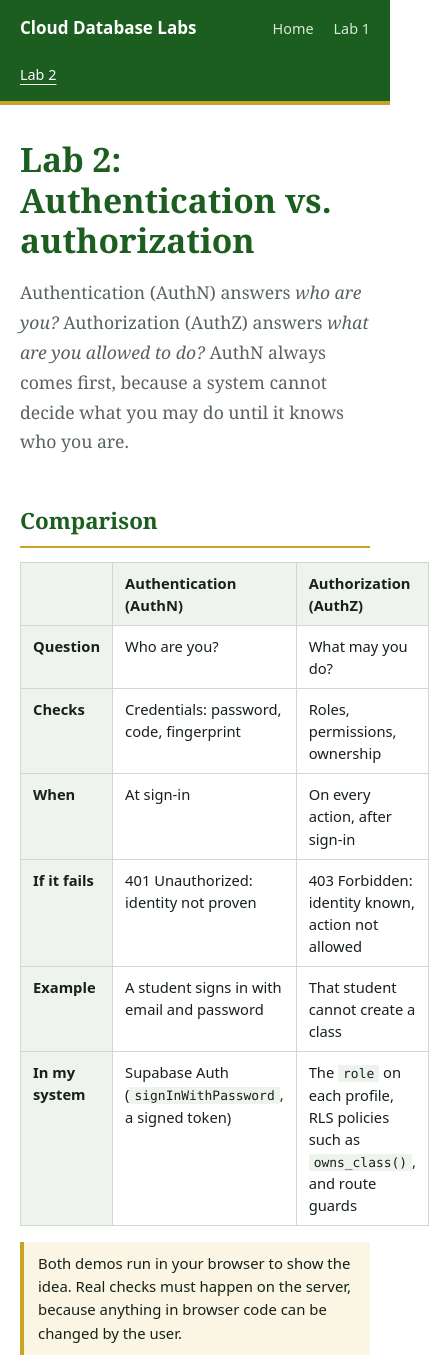
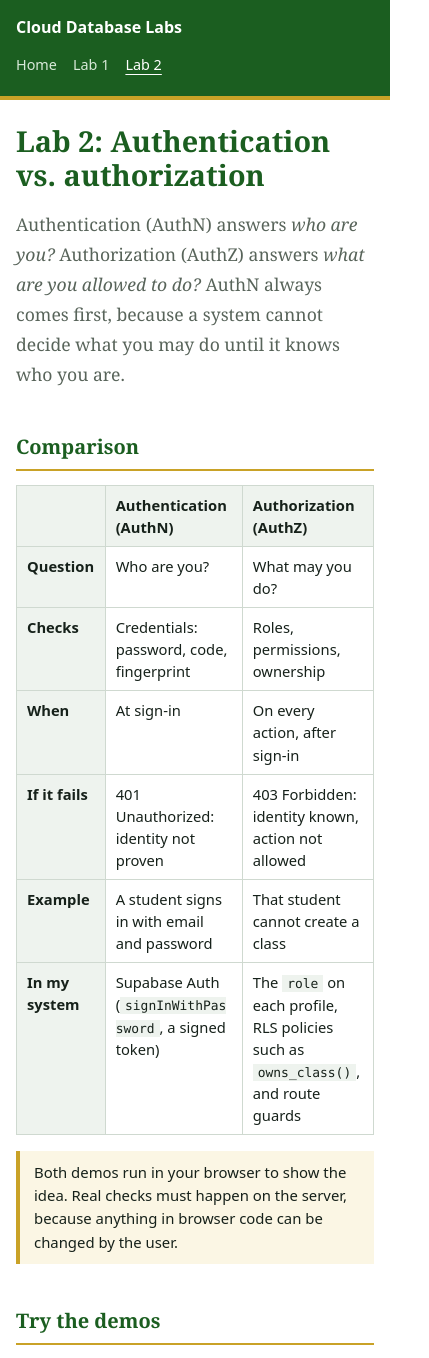
Before and after one commit to charlielax23/AppDev, a plain HTML site: page lab2.html in a window 390 px wide. Shown: the top 1358 px of the page, 429 px wide, since content can reach past the window. Drawn offline with Linux system fonts and the light colour scheme.

Commit message:
android scaling

```diff
--- a/style.css
+++ b/style.css
@@ -11,9 +11,13 @@
 * {
   box-sizing: border-box;
 }
+html {
+  -webkit-text-size-adjust: 100%;
+  text-size-adjust: 100%;
+}
 body {
   margin: 0;
-  font: 17px/1.7 Georgia, "Times New Roman", serif;
+  font: clamp(16px, 1.1vw, 17px)/1.7 Georgia, "Times New Roman", serif;
   color: var(--ink);
   background: #fff;
 }
@@ -27,11 +31,11 @@ body {
   font-family: system-ui, sans-serif;
 }
 .bar nav {
-  max-width: 820px;
+  max-width: 960px;
   margin: 0 auto;
-  padding: 14px 20px;
+  padding: 14px clamp(16px, 4vw, 28px);
   display: flex;
-  gap: 20px;
+  gap: 12px 20px;
   flex-wrap: wrap;
   align-items: baseline;
 }
@@ -50,18 +54,18 @@ body {
   text-underline-offset: 4px;
 }
 main {
-  max-width: 820px;
+  max-width: 960px;
   margin: 0 auto;
-  padding: 34px 20px 70px;
+  padding: clamp(24px, 5vw, 40px) clamp(16px, 4vw, 28px) 70px;
 }
 h1 {
-  font-size: 2.1rem;
+  font-size: clamp(1.8rem, 4vw, 2.1rem);
   line-height: 1.2;
   margin: 0 0 .3em;
   color: var(--g);
 }
 h2 {
-  font-size: 1.4rem;
+  font-size: clamp(1.25rem, 3vw, 1.4rem);
   margin: 2em 0 .5em;
   padding-bottom: .25em;
   border-bottom: 2px solid var(--gold);
@@ -76,6 +80,7 @@ pre {
   border-left: 4px solid var(--g);
   padding: 12px 14px;
   overflow-x: auto;
+  -webkit-overflow-scrolling: touch;
   font: .84rem/1.55 ui-monospace, Consolas, monospace;
 }
 code {
@@ -83,6 +88,7 @@ code {
   font-size: .88em;
   background: var(--tint);
   padding: 1px 5px;
+  overflow-wrap: anywhere;
 }
 pre code {
   background: none;
@@ -141,7 +147,7 @@ th {
 .tiles {
   display: grid;
   gap: 14px;
-  grid-template-columns: repeat(auto-fit, minmax(230px, 1fr));
+  grid-template-columns: repeat(auto-fit, minmax(min(100%, 230px), 1fr));
   margin: 20px 0;
 }
 .tiles a {
@@ -167,7 +173,7 @@ th {
 form, .panel {
   font-family: system-ui, sans-serif;
   border: 1px solid var(--line);
-  padding: 18px;
+  padding: clamp(14px, 3vw, 18px);
   margin: 18px 0;
 }
 label {
@@ -180,6 +186,7 @@ input, select {
   width: 100%;
   font: inherit;
   padding: 9px 11px;
+  min-height: 44px;
   border: 1px solid #9fb0a1;
   border-radius: 4px;
   background: #fff;
@@ -227,3 +234,29 @@ footer {
   font: .85rem system-ui;
   padding: 20px;
 }
+
+@media (max-width: 600px) {
+  .bar nav {
+    align-items: center;
+    gap: 8px 16px;
+  }
+  .bar b {
+    width: 100%;
+    margin-right: 0;
+  }
+  .bar a {
+    padding: 4px 0;
+  }
+  table {
+    display: block;
+    max-width: 100%;
+    overflow-x: auto;
+    -webkit-overflow-scrolling: touch;
+  }
+  th, td {
+    padding: 8px 10px;
+  }
+  button {
+    min-height: 44px;
+  }
+}
```
